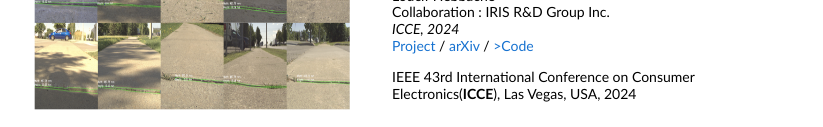
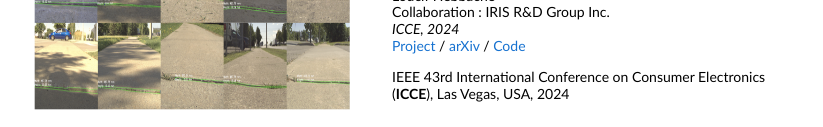
Before and after one commit to Lseonghak/website, a plain HTML site: page index.html in a window 1280 px wide. Shown: the part 763-890 px from the top of the page, without its empty margins (228-1051 px from the left). Drawn offline with Linux system fonts and the light colour scheme.

Commit message:
ICCE update

```diff
--- a/index.html
+++ b/index.html
@@ -84,9 +84,9 @@
                   <br>
                   <em>ICCE, 2024</em>
                   <br>
-                  <a href="./">Project</a> / <a href="./">arXiv</a> / <a href="./">>Code</a>
+                  <a href="./">Project</a> / <a href="./">arXiv</a> / <a href="./">Code</a>
                   <p>
-                    IEEE 43rd International Conference on Consumer Electronics(<strong>ICCE</strong>), Las Vegas, USA, 2024
+                    IEEE 43rd International Conference on Consumer Electronics (<strong>ICCE</strong>), Las Vegas, USA, 2024
                   </p>
                 </td>
               </tr>
```
